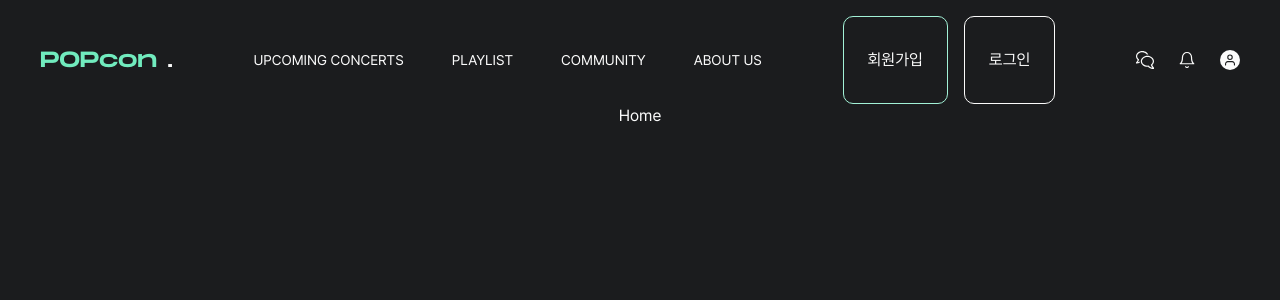
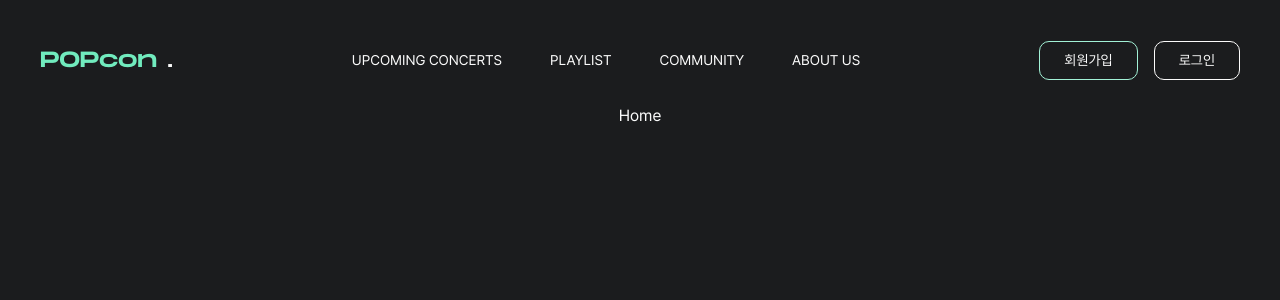
Before and after one commit to devcourse-team3-popcon/popcon, a React (Vite) app: page / in a window 1280 px wide. Shown: the top 300 px of the page. Built offline with nearby package versions, Linux system fonts and the light colour scheme; no server answers.

Commit message:
🚀 로그인 여부에 따른 Useraction 버튼 구성 변경

```diff
--- a/src/layout/header/SideMenu/AuthButtons.tsx
+++ b/src/layout/header/SideMenu/AuthButtons.tsx
@@ -39,7 +39,7 @@ export default function AuthButtons({
           </button>
           <button
             className="cursor-pointer hover:text-[color:var(--primary-300)]"
-            onClick={() => handleNavigation("/signup")}
+            onClick={() => handleNavigation("/SignupAgree")}
           >
             Sign Up
           </button>
--- a/src/layout/header/UserSection.tsx
+++ b/src/layout/header/UserSection.tsx
@@ -1,22 +1,38 @@
+import { useNavigate } from "react-router";
 import bell from "../../assets/images/icon-bell.svg";
 import chat from "../../assets/images/icon-chat.svg";
 import user from "../../assets/images/icon-user.svg";
+import { useAuthStore } from "../../stores/authStore";
 
 export default function UserSection() {
+  const { isLoggedIn } = useAuthStore();
+  const navigate = useNavigate();
+
   return (
     <>
-      <div className="flex gap-4 ">
-        <button className="px-6 py-2 border border-[color:var(--primary-100)] rounded-[10px] text-[16px]">
+      {!isLoggedIn ? (
+        <div className="flex h-[88px] items-center gap-4">
+          <button
+            onClick={() => navigate("/SignupAgree")}
+            className="px-6 py-2 border border-[color:var(--primary-100)] rounded-[10px] text-[14px] 2xl:text-[16px] cursor-pointer"
+          >
             회원가입
           </button>
-        <button className="px-6 py-2 border border-[color:var(--white)] rounded-[10px] text-[16px]">
+          <button
+            onClick={() => navigate("/login")}
+            className="px-6 py-2 border border-[color:var(--white)] rounded-[10px] text-[14px] 2xl:text-[16px] cursor-pointer"
+          >
             로그인
           </button>
         </div>
-
+      ) : (
         <div className="flex h-[88px] items-center gap-6">
           <div className="w-4.5 h-4.5 2xl:w-5 2xl:h-5">
-          <img src={chat} alt="채팅" className="w-full h-full cursor-pointer" />
+            <img
+              src={chat}
+              alt="채팅"
+              className="w-full h-full cursor-pointer"
+            />
           </div>
           <div className="w-4.5 h-4.5 2xl:w-5 2xl:h-5">
             <img
@@ -33,6 +49,7 @@ export default function UserSection() {
             />
           </div>
         </div>
+      )}
     </>
   );
 }
```
Lines whose indentation alone changed are shown as unchanged.
